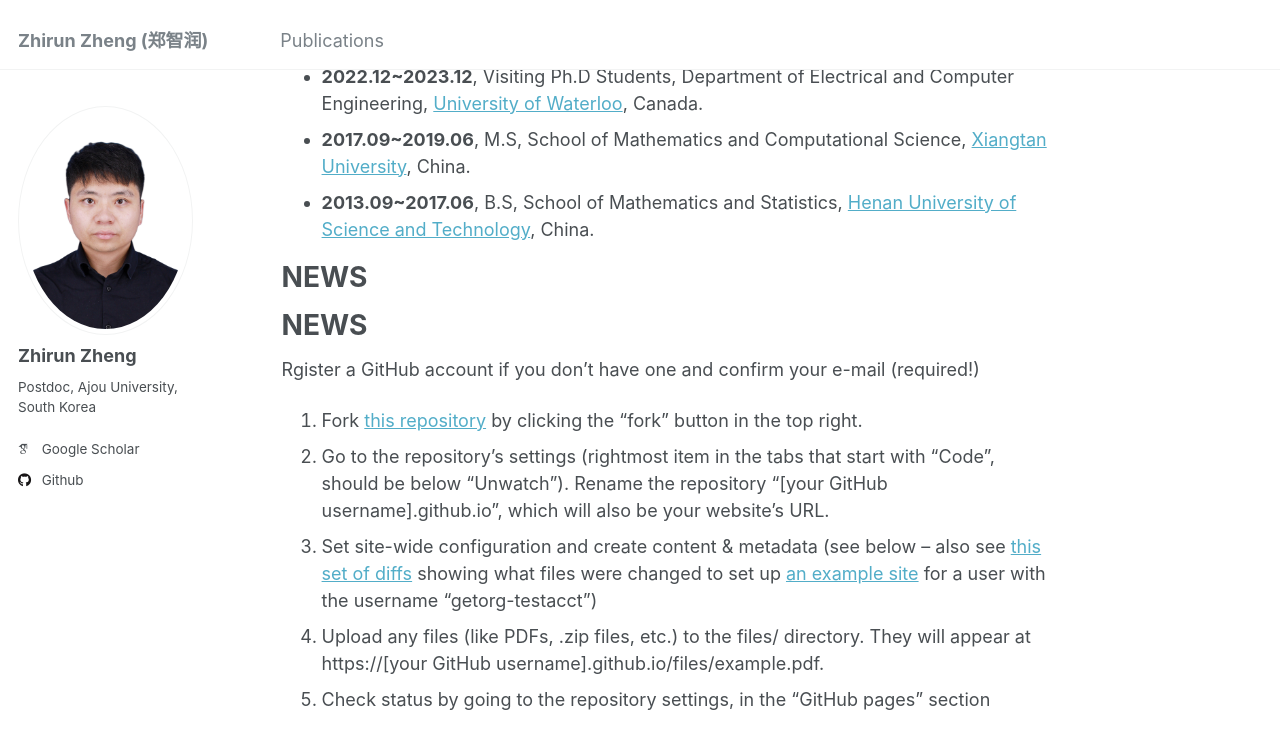
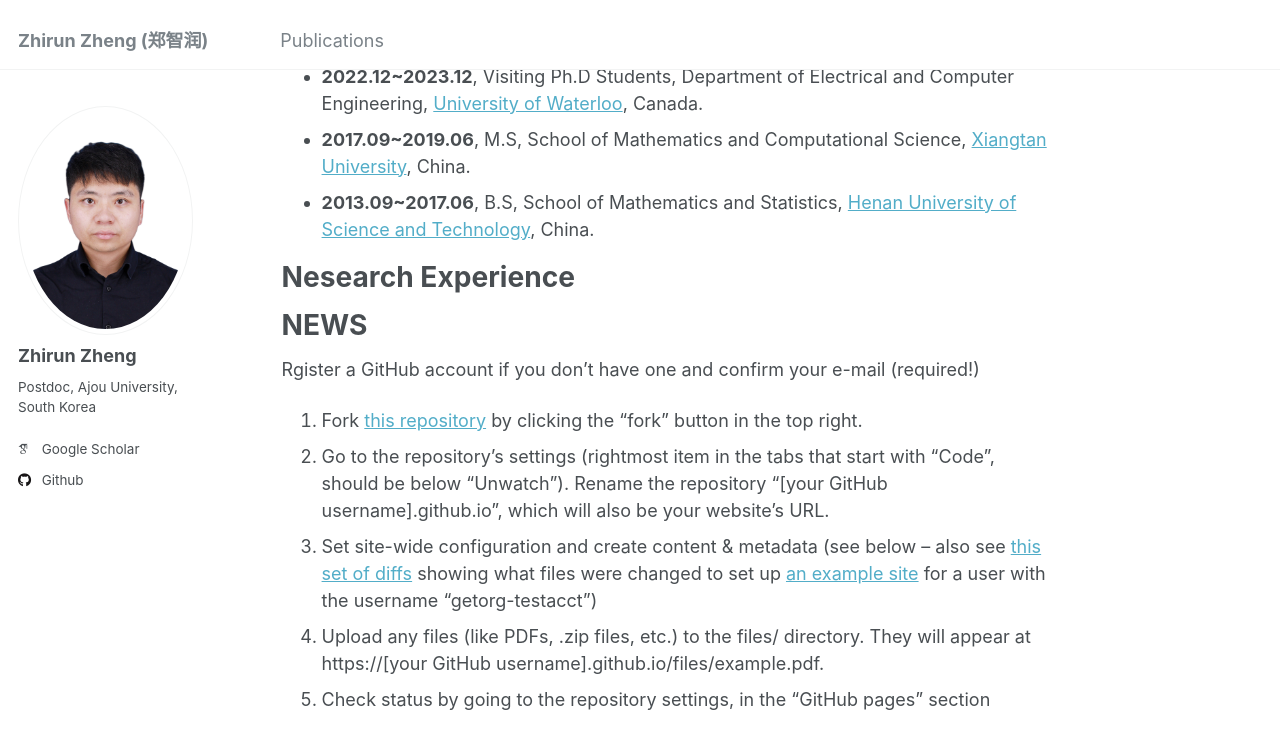
Before and after one commit to zhengzhirun/EN, a Jekyll site: the page built from _pages/about.md, in a window 1280 px wide and 900 px high, scrolled down 571 px. Shown: the top 749 px of the window. Built offline with Jekyll 4.4.1, drawn with Linux system fonts in a browser that asks for light colours; some web fonts are replaced.

Commit message:
Update about.md

```diff
--- a/_pages/about.md
+++ b/_pages/about.md
@@ -18,7 +18,7 @@ Education
 - **2017.09~2019.06**, M.S, School of Mathematics and Computational Science, [Xiangtan University](https://www.xtu.edu.cn/), China.
 - **2013.09~2017.06**, B.S, School of Mathematics and Statistics, [Henan University of Science and Technology](https://www.haust.edu.cn/), China.
 
-NEWS
+Nesearch Experience
 ======
 
 
```
